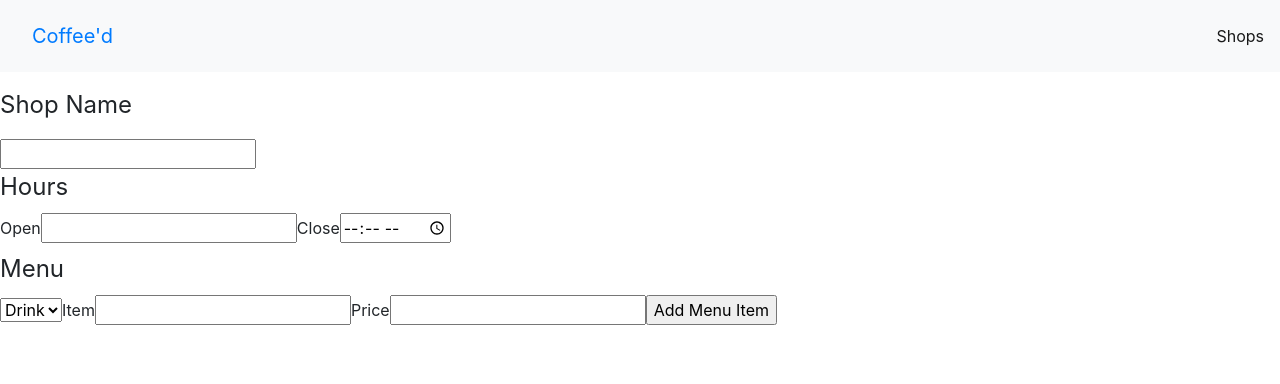
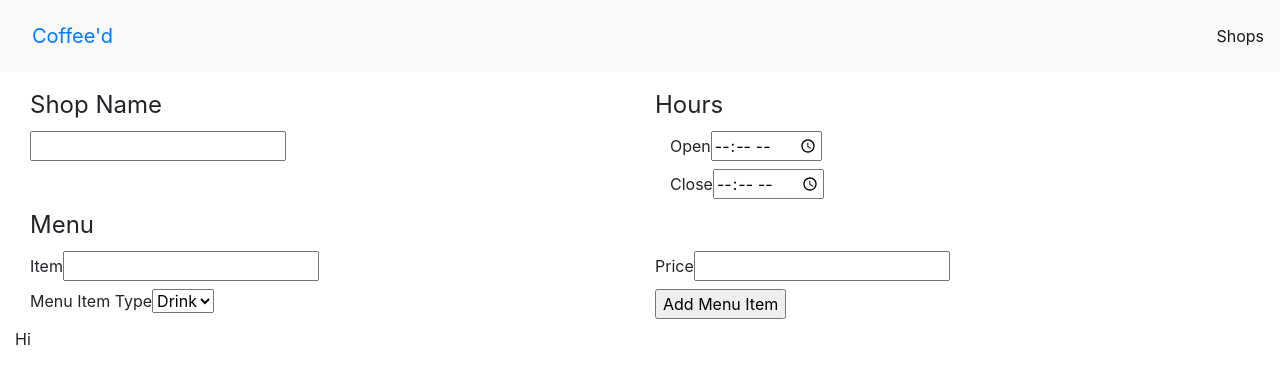
Before and after one commit to zcrate/Coffeed, a React (Create React App) app: page /shops/new in a window 1280 px wide. Shown: the top 384 px of the page. Built offline with nearby package versions, Linux system fonts and the light colour scheme.

Commit message:
Added MenuForm

```diff
--- a/package.json
+++ b/package.json
@@ -7,6 +7,7 @@
     "@testing-library/react": "^11.2.6",
     "@testing-library/user-event": "^12.8.3",
     "bootstrap": "^4.6.0",
+    "lodash": "^4.17.21",
     "moment": "^2.29.1",
     "react": "^17.0.2",
     "react-bootstrap": "^1.5.2",
--- /dev/null
+++ b/src/components/MenuDisplay.jsx
@@ -0,0 +1,7 @@
+import React from "react";
+
+const MenuDisplay = () => {
+  return <div>Hi</div>;
+};
+
+export default MenuDisplay;
--- a/src/components/MenuForm.jsx
+++ b/src/components/MenuForm.jsx
@@ -1,54 +1,84 @@
 import React, { useState } from "react";
+import _ from "lodash";
 
-const MenuForm = ({ addMenuItem }) => {
-  const [menuItem, setMenuItem] = useState();
-
-  const [category, setCategory] = useState("");
+const MenuForm = ({ addItem }) => {
+  const [data, setData] = useState({
+    name: "",
+    price: "",
+  });
+  const [category, setCategory] = useState();
 
   const handleCategoryChange = (e) => {
-    const category = e.target.value;
-    setCategory(category);
+    const value = e.target.value;
+
+    setCategory(value);
   };
 
-  const handleChange = (e) => {
-    let currentValue = e.target.value;
-    setMenuItem(currentValue);
+  const handleChange = (path, value) => {
+    const item = { ...data };
+
+    _.set(item, path, value);
+
+    setData(item);
   };
 
   const doSubmit = (e) => {
     e.preventDefault();
-    addMenuItem();
+
+    const path = category;
+
+    addItem(path, data);
   };
 
   return (
-    <form onSubmit={doSubmit}>
+    <form onSubmit={doSubmit} className="col">
       <fieldset>
         <legend>Menu</legend>
 
-        <label htmlFor="category" />
+        <div className="row">
+          <label htmlFor="name" className="col">
+            Item
+            <input
+              type="text"
+              id="name"
+              value={data.name}
+              onChange={(e) => {
+                handleChange("name", e.target.value);
+              }}
+            />
+          </label>
+
+          <label htmlFor="price" className="col">
+            Price
+            <input
+              type="number"
+              id="price"
+              value={data.price}
+              onChange={(e) => {
+                handleChange("price", e.target.value);
+              }}
+            />
+          </label>
+        </div>
+
+        <div className="row">
+          <label htmlFor="category" className="col">
+            Menu Item Type
             <select
               type="select"
               id="category"
-          name="category"
+              value={category}
               onChange={handleCategoryChange}
             >
               <option value="drinks">Drink</option>
               <option value="foods">Food</option>
             </select>
-
-        <label htmlFor="item">
-          Item
-          <input type="text" id="item" onChange={handleChange} />
           </label>
 
-        <label htmlFor="price">
-          Price
-          <input type="number" id="price" />
+          <label htmlFor="submitMenuItem" className="col">
+            <input type="submit" id="submitMenuItem" value="Add Menu Item" />
           </label>
-
-        <label htmlFor="addMenuItem">
-          <input type="submit" id="addMenuItem" value="Add Menu Item" />
-        </label>
+        </div>
       </fieldset>
     </form>
   );
--- a/src/components/ShopForm.jsx
+++ b/src/components/ShopForm.jsx
@@ -1,44 +1,39 @@
 import React, { useState } from "react";
+import _ from "lodash";
 import MenuForm from "./MenuForm";
+import MenuDisplay from "./MenuDisplay";
 
 const ShopForm = ({ addShop }) => {
   const [data, setData] = useState({
     name: "",
     hours: {
-      openTime: "",
-      closeTime: "",
+      open: "",
+      close: "",
     },
-    menu: [
-      {
-        drinks: [
-          {
-            item: "",
-            price: 0,
+    menu: {
+      foods: [],
+      drinks: [],
     },
-        ],
-      },
-      {
-        foods: [
-          {
-            item: "",
-            price: 0,
-          },
-        ],
-      },
-    ],
     description: "",
   });
 
-  const handleChange = (e) => {
-    console.log(e);
-    const currentValue = e.target.value;
-    setData(currentValue);
+  const handleChange = (path, value) => {
+    const shop = { ...data };
+
+    _.set(shop, path, value);
+
+    setData(shop);
   };
 
-  const addMenuItem = (item) => {
-    const menu = [...data.menu];
-    menu.push(item);
-    setData(menu);
+  const handleMenuChange = (path, value, category) => {
+    const shop = { ...data };
+
+    const menu = _.get(shop, `menu.${path}`);
+
+    menu.push(value);
+
+    setData(shop);
+    console.log(data);
   };
 
   const doSubmit = (e) => {
@@ -47,56 +42,63 @@ const ShopForm = ({ addShop }) => {
   };
 
   return (
-    <React.Fragment>
-      <form onSubmit={doSubmit}>
+    <div className="col">
+      <form onSubmit={doSubmit} className="col">
+        <div className="row">
+          <div className="col">
             <fieldset>
-          <legend>
-            <label htmlFor="name">Shop Name</label>
-          </legend>
+              <legend>Shop Name </legend>
+              <label htmlFor="name">
                 <input
                   type="text"
                   id="name"
                   value={data.name}
-            onChange={handleChange}
+                  onChange={(e) => {
+                    handleChange("name", e.target.value);
+                  }}
                 />
+              </label>
             </fieldset>
+          </div>
 
+          <div className="col">
             <fieldset>
-          <legend>Hours</legend>
-          <label htmlFor="open">Open</label>
+              <legend>Hours </legend>
+
+              <label htmlFor="open" className="col">
+                Open
                 <input
-            type="text"
+                  type="time"
                   id="open"
                   value={data.hours.open}
-            onChange={handleChange}
+                  onChange={(e) => {
+                    handleChange("hours.open", e.target.value);
+                  }}
                 />
+              </label>
 
-          <label htmlFor="close">
+              <label htmlFor="close" className="col">
                 Close
                 <input
                   type="time"
                   id="close"
                   value={data.hours.close}
-              onChange={handleChange}
+                  onChange={(e) => {
+                    handleChange("hours.close", e.target.value);
+                  }}
                 />
               </label>
             </fieldset>
+          </div>
+        </div>
       </form>
 
-      <MenuForm addMenuItem={addMenuItem} />
+      <div>
+        <MenuForm addItem={handleMenuChange} menu={data.menu} />
 
-      <div>
-        {data.menu.drinks
-          ? data.menu.drinks.map((d) => (
-              <p>
-                {`Drink: ${d.item}`}
-                <br />
-                {`Price: ${d.price}`}
-              </p>
-            ))
-          : console.log(data)}
+        <MenuDisplay menu={data.menu} />
       </div>
-    </React.Fragment>
+    </div>
   );
 };
 
```
Also changed, not shown: 1 other file (tests, documents, lock files or other folders). Lines whose indentation alone changed are shown as unchanged.
